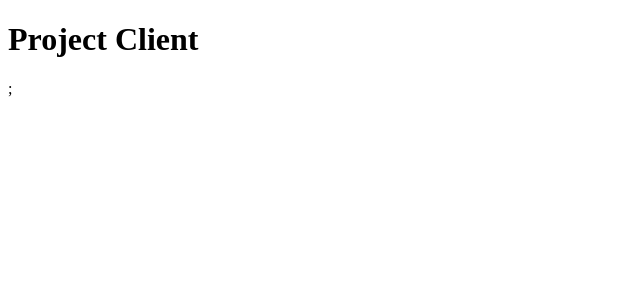
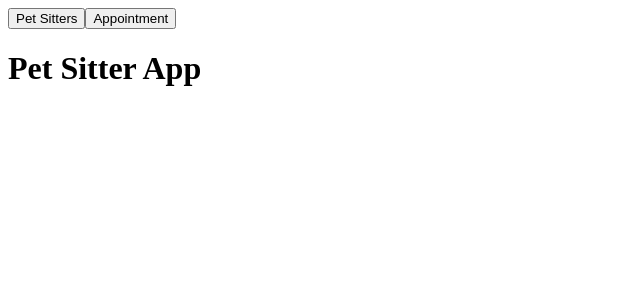
Before and after one commit to layalEsna/PET_SITTERS, a React (Create React App) app in the folder client/: page / in a window 1280 px wide. Before the commit this address had no page. Shown: the top 300 px of the page, without its empty margins (0-640 px from the left). Built offline with nearby package versions, Linux system fonts and the light colour scheme.

Commit message:
Add NavBar component to App.js

```diff
--- a/client/src/components/App.js
+++ b/client/src/components/App.js
@@ -4,20 +4,25 @@ import { BrowserRouter as Router, Route, Routes } from 'react-router-dom'; // Im
 import Sitters from './Sitters'
 import SignupForm from "./SignupForm"
 import LoginForm from "./Login"
-import Appointment from "./Appointment";
+import Appointment from "./Appointment"
+import NavBar from "./NavBar"
 
 function App() {
   return (
     <Router>
-      <div>
-        <h1>Project Client</h1>;
+      <header>
+
+        <NavBar />
+        <h1>Pet Sitter App</h1>
+      </header>
+      <main>
         <Routes>
           <Route path='/sitters' element={<Sitters />} />
           <Route path='/signup' element={<SignupForm />} />
           <Route path="/login" element={<LoginForm />} />
           <Route path="/sitters/:id" element={<Appointment />} />
         </Routes>
-      </div>
+      </main>
     </Router>)
 }
 
```
